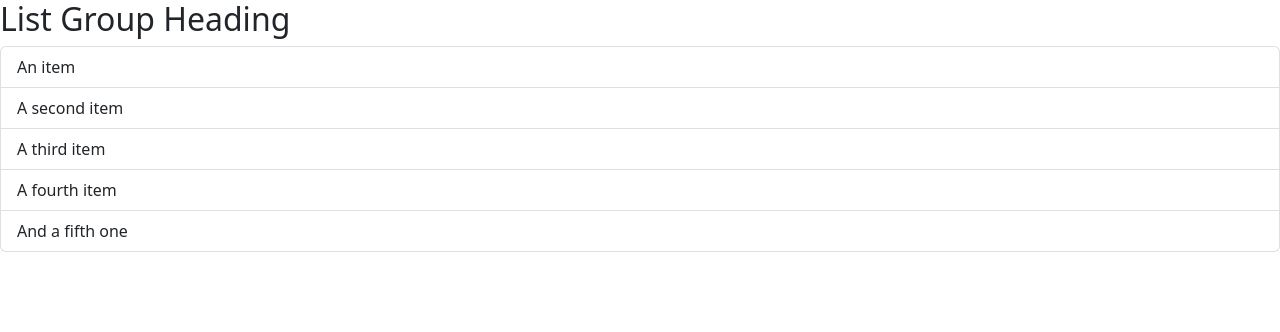
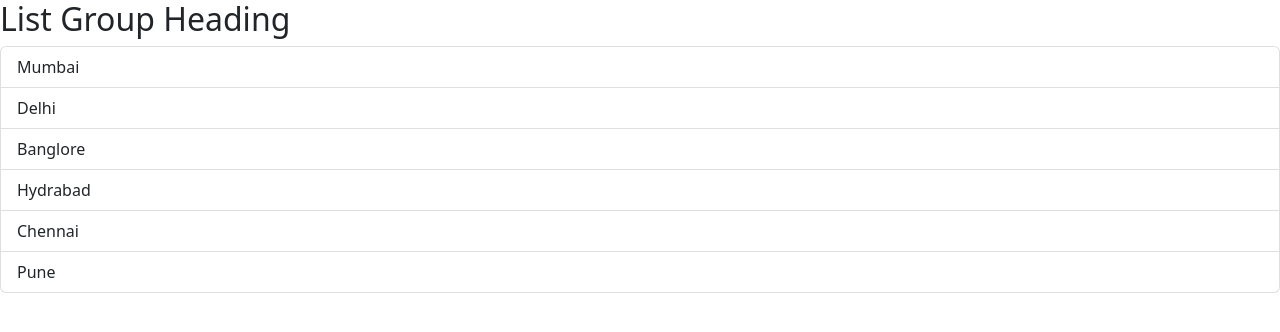
Before and after one commit to Er-Naren719/react-basics, a React (Vite) app: page / in a window 1280 px wide. Shown: the top 332 px of the page. Built offline with nearby package versions, Linux system fonts and the light colour scheme.

Commit message:
Feat: Rendering list

```diff
--- a/src/components/ListGroup.tsx
+++ b/src/components/ListGroup.tsx
@@ -1,17 +1,21 @@
-import { Fragment } from "react"
-
 function ListGroup() {
+  const cities = [
+    'Mumbai',
+    'Delhi',
+    'Banglore',
+    'Hydrabad',
+    'Chennai',
+    'Pune'
+  ];
   return (
-    <Fragment>
+    <>
       <h2>List Group Heading</h2>
       <ul className="list-group">
-        <li className="list-group-item">An item</li>
-        <li className="list-group-item">A second item</li>
-        <li className="list-group-item">A third item</li>
-        <li className="list-group-item">A fourth item</li>
-        <li className="list-group-item">And a fifth one</li>
+        {cities.map((city, $index) => (
+          <li key={$index} className="list-group-item">{city}</li>
+        ))}
       </ul>
-    </Fragment>
+    </>
   )
 }
 
```
